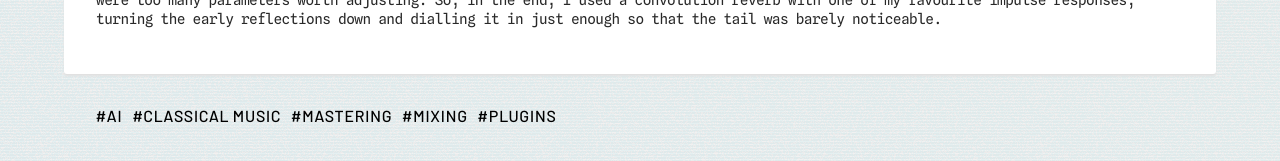
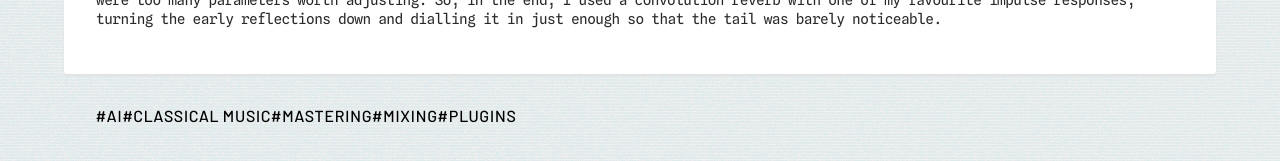
Before and after one commit to callumhackett/callumhackett.github.io, a Jekyll site: the page built from _posts/2022-11-11-jessye-norman-remastered.md, in a window 1280 px wide. Shown: the part 3730-3891 px from the top of the page. Built offline with Jekyll 4.4.1, drawn with Linux system fonts in a browser that asks for light colours; comment, search, counter and statistics services are not loaded.

Commit message:
fixed tag spacing

```diff
--- a/assets/css/page.css
+++ b/assets/css/page.css
@@ -63,7 +63,7 @@
     line-height: var(--title-line-height);
     padding-bottom: var(--body-padding);
 }
-.post-tag {
+.post-index-entry-tags .post-tag {
     padding-right: 10px !important;
 }
 .post-index-entry:last-child {
```
